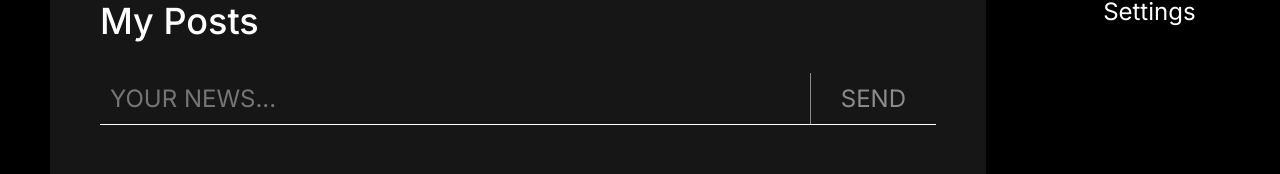
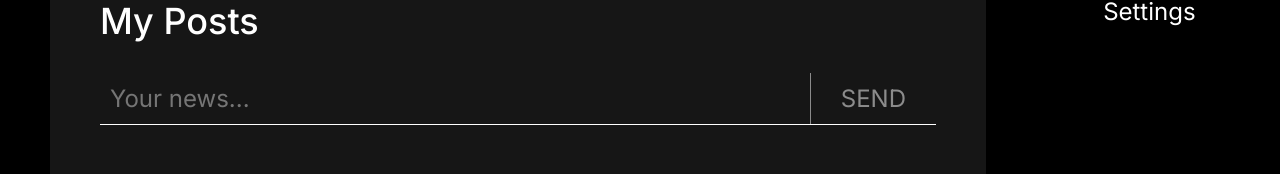
Before and after one commit to Stoian123/react-social-network, a React (Create React App) app: page /profile in a window 1280 px wide. Shown: the part 541-715 px from the top of the page. Built offline with nearby package versions, Linux system fonts and the light colour scheme.

Commit message:
fixed adding post with state

```diff
--- a/src/App.js
+++ b/src/App.js
@@ -13,7 +13,8 @@ function App(props) {
     <div className='page-wrapper'>
       <div className="page-left">
         <div className="page-container">
-        <Route path='/profile' render={() => <Profile state={props.state.profilePage}/>}/>
+        <Route path='/profile' render={() => <Profile state={props.state.profilePage}
+          addPost={props.addPost} updateNewPostText={props.updateNewPostText} />}/>
         <Route path='/dialogs' render={() => <Dialogs state={props.state.dialogsPage}/>}/>
         <Route path='/news' component={News} />
         <Route path='/music' component={Music} />
--- a/src/components/Profile/Profile.jsx
+++ b/src/components/Profile/Profile.jsx
@@ -10,7 +10,8 @@ const Profile = (props) => {
       <ProfileBackground />
       <div className='wrapper'>
         <ProfileInfo />
-        <ProfileAddPosts />
+        <ProfileAddPosts addPost={props.addPost} newPostText={props.state.newPostText}
+          updateNewPostText={props.updateNewPostText} />
         <ProfilePosts posts={props.state.posts} />
       </div>
     </div>
--- a/src/components/Profile/ProfileAddPosts/ProfileAddPosts.css
+++ b/src/components/Profile/ProfileAddPosts/ProfileAddPosts.css
@@ -11,10 +11,8 @@
 .profile-form-add input, button {
   background-color: inherit;
   border: 0;
-  /* margin-bottom: 20px; */
   outline: none;
   padding: 10px;
-  text-transform: uppercase;
   cursor: pointer;
 }
 
@@ -33,4 +31,5 @@
   text-align: center;
   border-left: .13889vw solid #fff;
   opacity: .5;
+  text-transform: uppercase;
 }
--- a/src/components/Profile/ProfileAddPosts/ProfileAddPosts.jsx
+++ b/src/components/Profile/ProfileAddPosts/ProfileAddPosts.jsx
@@ -1,13 +1,29 @@
 import React from 'react';
 import './ProfileAddPosts.css';
 
-const ProfileAddPosts = () => {
+const ProfileAddPosts = (props) => {
+  const newPostElement = React.createRef();
+
+  const addPost = () => {
+    let text = newPostElement.current.value;
+    props.addPost(text);
+    newPostElement.current.value = '';
+    props.updateNewPostText('');
+  };
+
+  const onPostChange = () => {
+    let text = newPostElement.current.value;
+    props.updateNewPostText(text);
+  };
+
+
   return (
     <div className='profile-add-posts section'>
       <h1 className='profile-title'>My Posts</h1>
       <div className='profile-form-add'>
-        <input className='profile-input' type="text" placeholder='Your news...' />
-        <button className='profile-button'>Send</button>
+        <input className='profile-input' type="text" placeholder='Your news...'
+          ref={newPostElement} value={props.newPostText} onChange={onPostChange} />
+        <button className='profile-button' onClick={addPost}>Send</button>
       </div>
     </div>
   )
--- a/src/components/redux/state.js
+++ b/src/components/redux/state.js
@@ -1,9 +1,12 @@
+import { rerenderEntireTree } from '../../render';
+
 const state = {
   profilePage: {
     posts: [
       {id:1, message: 'First React Project!', likeCount:10},
       {id:2, message: 'Like pls.', likeCount:33}
-    ]
+    ],
+    newPostText: ''
   },
   dialogsPage: {
     users: [
@@ -23,4 +26,22 @@ const state = {
   }
 }
 
+window.state = state;
+
+export const addPost = () => {
+  let newPost = {
+    id: 5,
+    message: state.profilePage.newPostText,
+    likeCount: 0
+  };
+
+  state.profilePage.posts.push(newPost);
+  rerenderEntireTree(state);
+}
+
+export const updateNewPostText = (newText) => {
+  state.profilePage.newPostText = newText;
+  rerenderEntireTree(state);
+}
+
 export default state;
--- a/src/index.js
+++ b/src/index.js
@@ -1,13 +1,6 @@
-import React from 'react';
-import ReactDOM from 'react-dom';
-import App from './App';
 import state from './components/redux/state';
-import { BrowserRouter } from 'react-router-dom';
+import { rerenderEntireTree } from './render';
 
 import './index.css';
 
-ReactDOM.render(
-  <BrowserRouter>
-    <App state={state} />
-  </BrowserRouter>, document.getElementById('root')
-);
+rerenderEntireTree(state);
--- /dev/null
+++ b/src/render.js
@@ -0,0 +1,13 @@
+import React from 'react';
+import ReactDOM from 'react-dom';
+import App from './App';
+import { addPost, updateNewPostText } from './components/redux/state'
+import { BrowserRouter } from 'react-router-dom';
+
+export const rerenderEntireTree = (state) => {
+  ReactDOM.render (
+    <BrowserRouter>
+      <App state={state} addPost={addPost} updateNewPostText={updateNewPostText} />
+    </BrowserRouter>,document.getElementById('root')
+  );
+}
```
